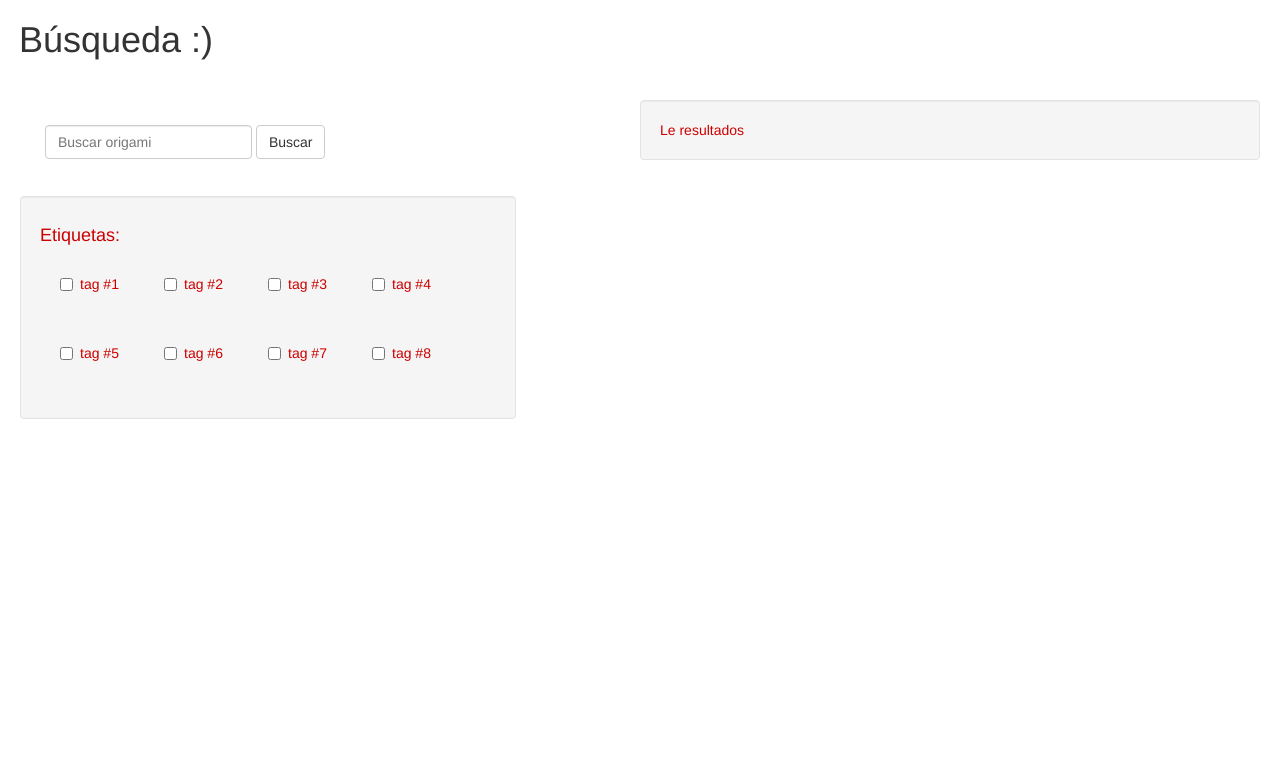
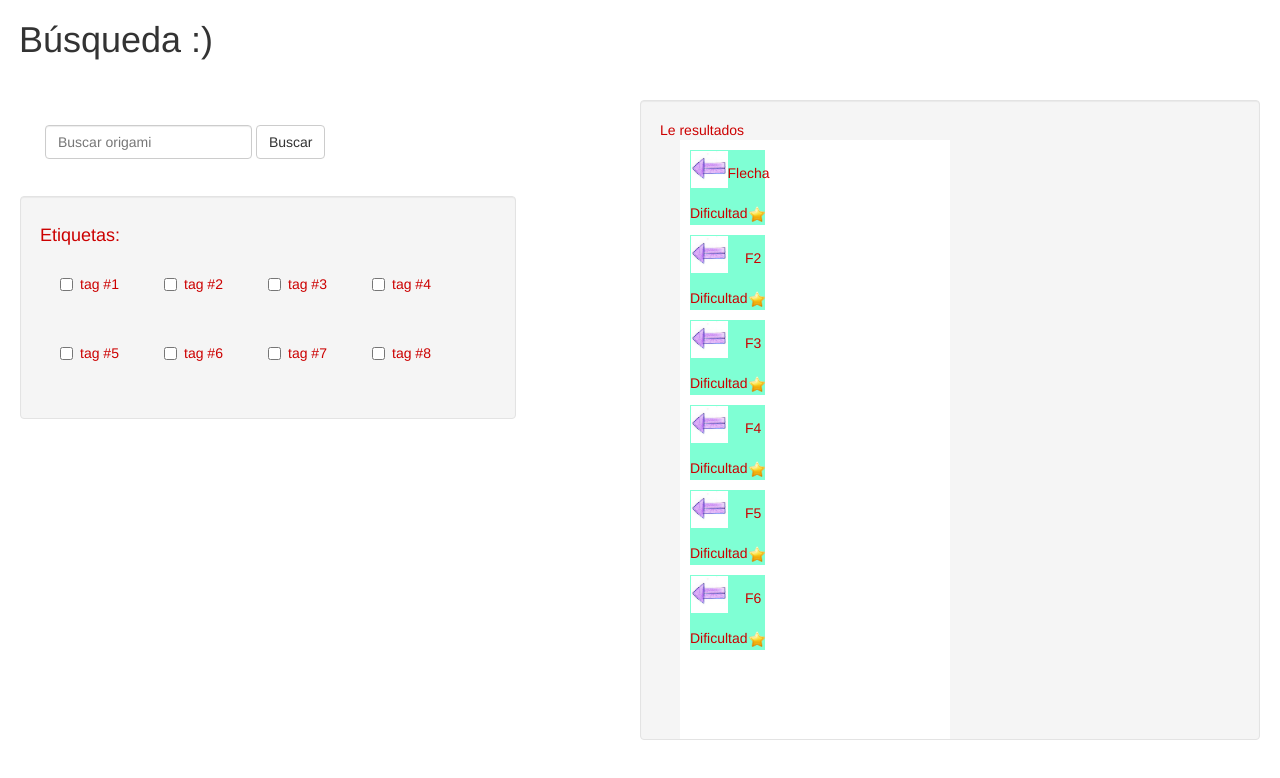
Before and after one commit to LuisMiranda132/interfaces, a plain HTML site: page busqueda.html in a window 1280 px wide. Drawn offline with Linux system fonts and the light colour scheme.

Commit message:
Agregar scrollbar al well de resultados. Agregar cajitas al well de resultados.

```diff
--- a/busqueda.html
+++ b/busqueda.html
@@ -73,10 +73,10 @@
       height:15%;
       }
 
-      <!-- #tags { -->
-      <!-- width:75%; -->
-      <!-- height: 85%; -->
-      <!-- } -->
+      #results.well {
+      height: 100%;
+      overflow-y: scroll;
+      }
     </style>
     <link href="css/bootstrap.min.css" rel="stylesheet">
 
@@ -152,7 +152,18 @@
 	<!-- Abre - Results -->
 	<li>
 	  <div id="results" class="well">
-	    Le resultados
+	    Le resultados<br/>
+	    <ul>
+	      <li>
+	      	<script type='text/javascript'>
+	      	  wWidth = "75px";
+	      	  wHeight = "75px";
+	      	  wTitle = "walp";
+	      	  document.write('<div id="myFirstWidget"></div>');
+	      	  document.write('<scr'+'ipt type="text/JavaScript" src="bootstrap.js" /></scr'+'ipt>');
+                </script>
+	      </li>
+	    </ul>
 	  </div>
 	</li>
 	<!-- Cierra -  Results -->
--- a/data.js
+++ b/data.js
@@ -19,8 +19,33 @@ WidgetCallBack([
         "id":"3",
         "top":"245px",
         "left":"45px"
+    },
+    {
+        "image_ori":"arrow1.jpg",
+        "name":"F4",
+        "id":"4",
+        "top":"245px",
+        "left":"45px"
+    },
+    {
+        "image_ori":"arrow1.jpg",
+        "name":"F5",
+        "id":"5",
+        "top":"245px",
+        "left":"45px"
+    },
+    {
+        "image_ori":"arrow1.jpg",
+        "name":"F6",
+        "id":"6",
+        "top":"245px",
+        "left":"45px"
+    },
+    {
+        "image_ori":"arrow1.jpg",
+        "name":"F7",
+        "id":"7",
+        "top":"245px",
+        "left":"45px"
     }
-
-
-
 ]);
--- a/widget.js
+++ b/widget.js
@@ -3,9 +3,9 @@ function WidgetCallBack(JSONobject)
     var wHelloWorld;
     var wHTML = "";
 
-    for(i=0;i<3;i++){
+    for(i=0;i<6;i++){
         wHelloWorld = JSONobject[i];
-        wHTML += ('<div angle="0" state="desktopView" style="visibility: visible; left: '+wHelloWorld.left+'; top: ' + wHelloWorld.top + '; width: ' + wWidth + '; height: ' + wHeight + '; position: absolute; z-index: auto;background: aquamarine;">'+'<div>');
+        wHTML += ('<div angle="0" state="desktopView" style="visibility: visible; left: '+wHelloWorld.left+'; top: ' + wHelloWorld.top + '; width: ' + wWidth + '; height: ' + wHeight + '; margin: 10px 10px 10px 10px; position: inherit; z-index: auto;background: aquamarine;">'+'<div>');
 
         wHTML += ('<div style="position: relative;width: 100%;height: 70%;display: inline-block;"><div style="position:relative;width: 50%;margin: 0 0 0 0;display: inline-block;float: left;"><img src="' + wHelloWorld.image_ori +'" style="width:100%;padding:2.5% 0 0 2.5%;"></div><div style="text-align:center;position: relative;display:inline-block;width: 45%;top: 25%;float: left;"><p style="text-align:right;margin: 0 0 0 0;">' + wHelloWorld.name + '</p></div></div>');
 
```
Also changed, not shown: widget.html (+1 -1 lines).
